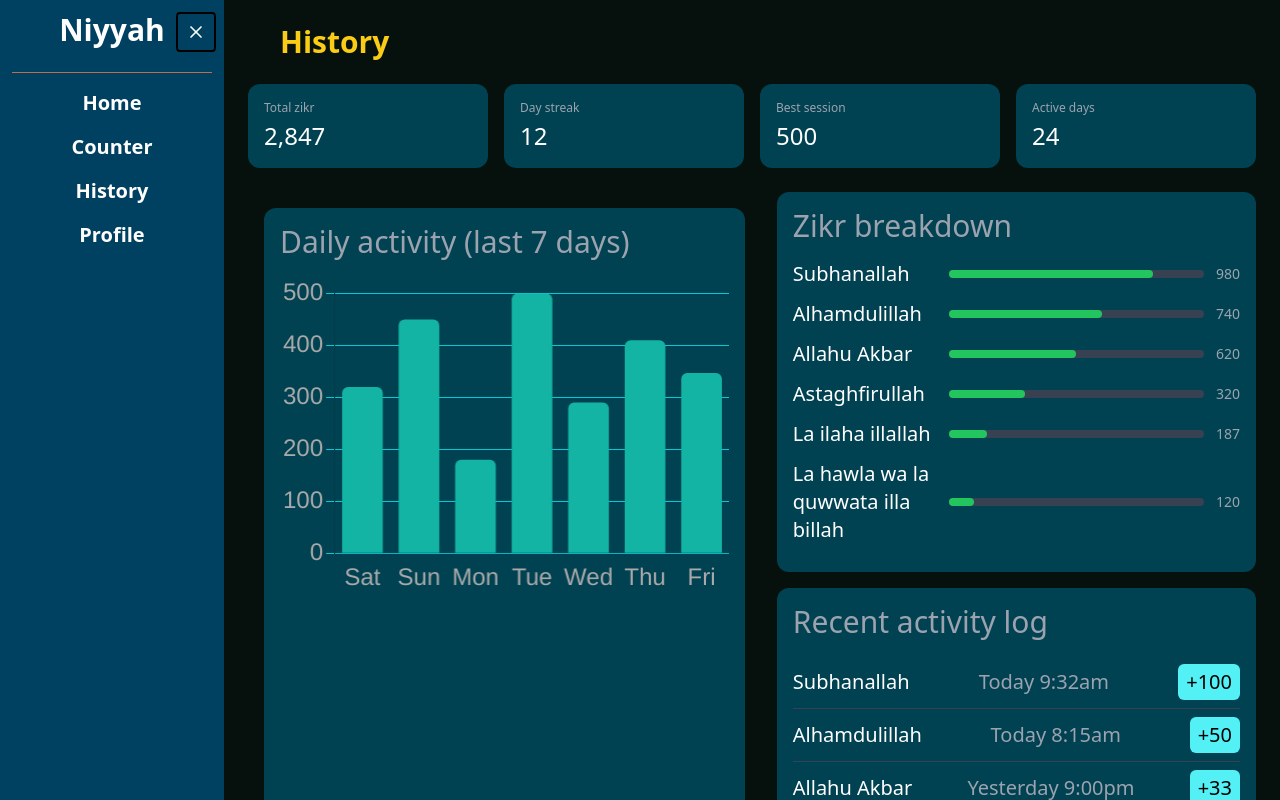
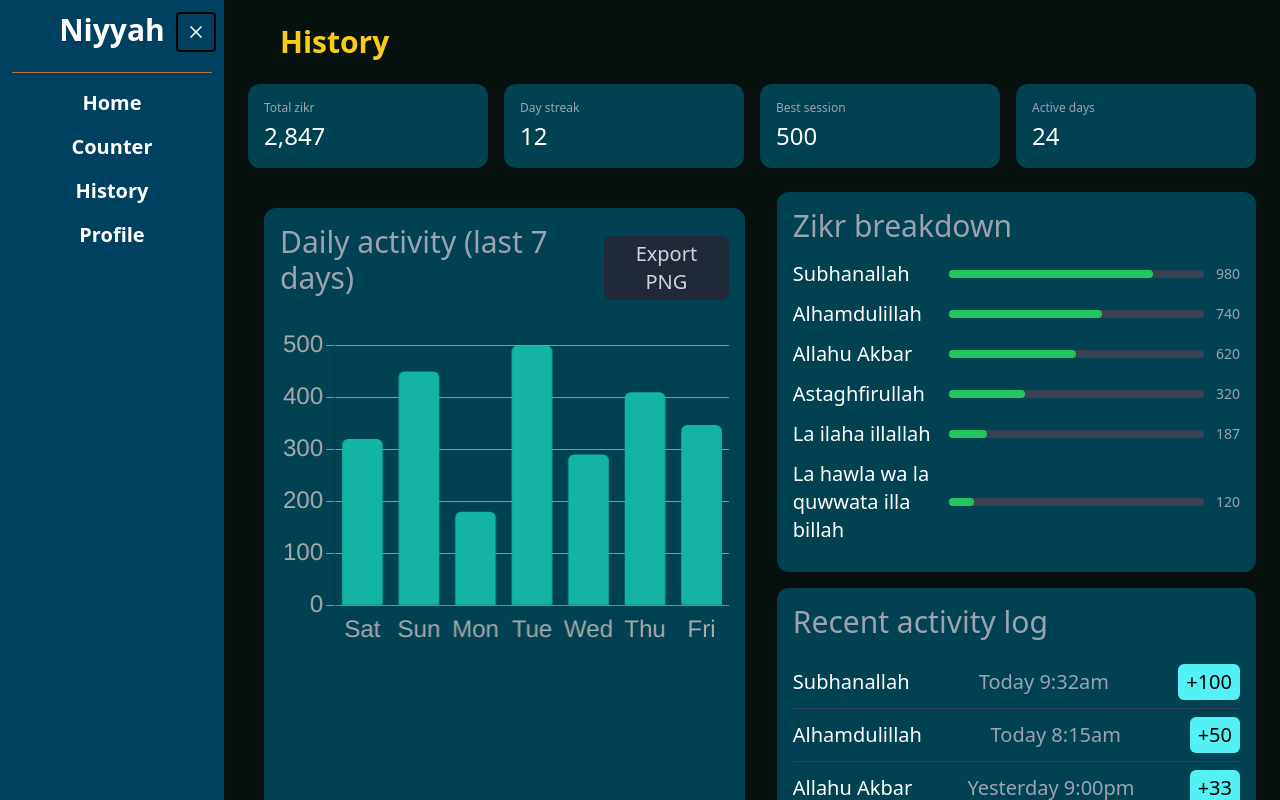
Before and after one commit to Zulkar-Jahin/Niyyah, a React (Vite) app: page /history in a window 1280 px wide. Shown: the top 800 px of the page. Built offline with nearby package versions, Linux system fonts and the light colour scheme.

Commit message:
feat: export png format - daily activity.

```diff
--- a/src/pages/History.jsx
+++ b/src/pages/History.jsx
@@ -62,9 +62,23 @@
       <div className="flex flex-col lg:flex-row gap-4">
         {/* CHART HERE  */}
         <div className="bg-[rgb(1,66,82)] w-[full] lg:w-[50%] rounded-xl p-4 m-4">
-          <p className="text-xs lg:text-3xl text-gray-400 mb-4">
-            Daily activity (last 7 days)
-          </p>
+          <div className="flex justify-between items-center mb-4">
+            <p className="text-xs lg:text-3xl text-gray-400 mb-4">
+              Daily activity (last 7 days)
+            </p>
+            <button
+              onClick={() => {
+                const link = document.createElement("a");
+                link.download = "niyyah-last-7-days.png";
+                link.href = chartRef.current.toDataURL("image/png");
+                link.click();
+              }}
+              className="text-sm lg:text-xl bg-gray-800 text-gray-300 px-3 py-1 rounded-lg hover:bg-gray-700 transition"
+            >
+              Export PNG
+            </button>
+          </div>
+
           <div className="relative min-h-[40vh] w-[100%]">
             <canvas ref={chartRef}></canvas>
           </div>
```
